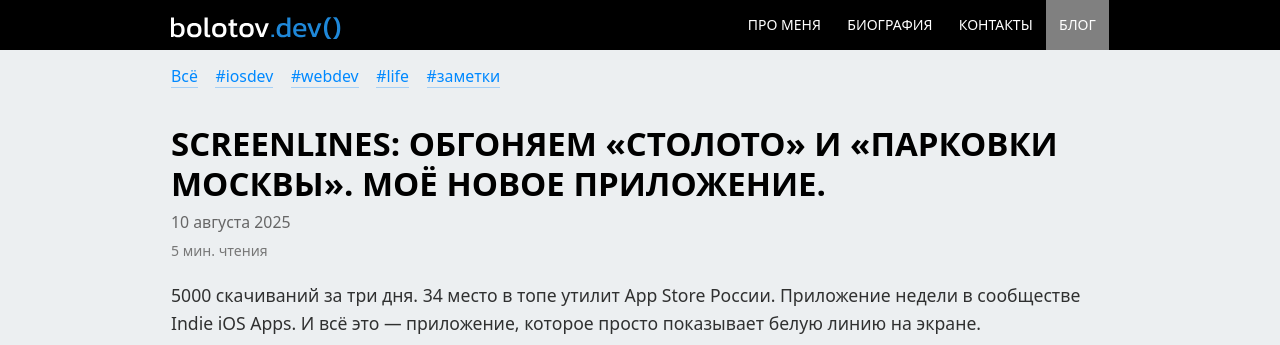
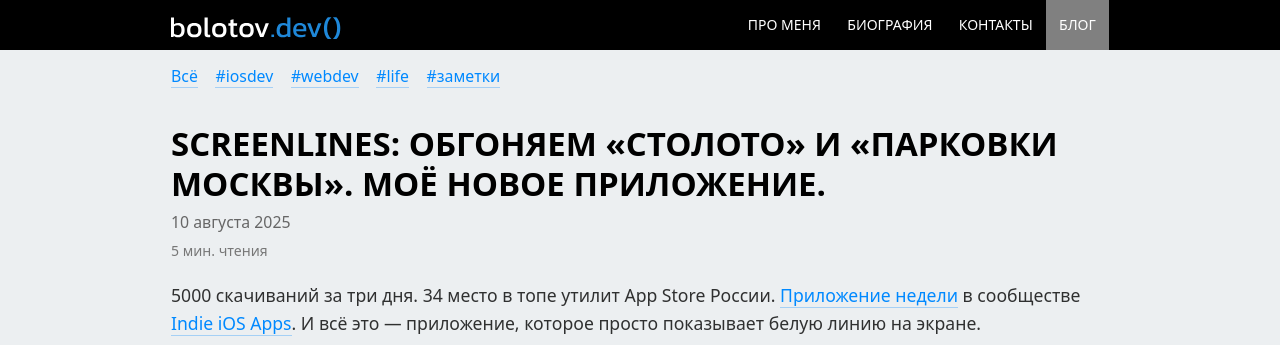
Before and after one commit to artembolotov/artembolotov.github.io, a Jekyll site: the page built from blog/_posts/2025-08-10-screenlines.md, in a window 1280 px wide and 900 px high, cut to the strip 0-345 px from the top of the window. Built offline with Jekyll 4.4.1, drawn with Linux system fonts in a browser that asks for light colours; some of the changed lines change nothing that is shown; some of the changed text lies outside the part shown.

Commit message:
Added reviews to screenlines post

```diff
--- a/blog/_posts/2025-08-10-screenlines.md
+++ b/blog/_posts/2025-08-10-screenlines.md
@@ -6,7 +6,7 @@ image: /blog/img/2025-08-10-screenlines/preview.png
 draft: true
 ---
 
-5000 скачиваний за три дня. 34 место в топе утилит App Store России. Приложение недели в сообществе Indie iOS Apps. И всё это — приложение, которое просто показывает белую линию на экране.
+5000 скачиваний за три дня. 34 место в топе утилит App Store России. [Приложение недели](https://x.com/ios_dev_alb/status/1956656538841477335){:target="_blank"} в сообществе [Indie iOS Apps](https://x.com/ios_dev_alb/status/1956656538841477335?s=46&t=XX_GDAhHPLfRalDTeluI4w){:target="_blank"}. И всё это — приложение, которое просто показывает белую линию на экране.
 
 {% capture gallery_appstore %}
 /blog/img/2025-08-10-screenlines/ru_0.png
@@ -130,6 +130,16 @@ Claude оказался единственным, кто подходит для
 {% endcapture %}
 {% include gallery.html images=gallery_racoon %}
 
+Теперь есть и настоящие отзывы
+
+{% capture gallery_reviews %}
+/blog/img/2025-08-10-screenlines/reviews_0.png
+/blog/img/2025-08-10-screenlines/reviews_1.png
+/blog/img/2025-08-10-screenlines/reviews_2.png
+/blog/img/2025-08-10-screenlines/reviews_3.png
+{% endcapture %}
+{% include gallery.html images=gallery_reviews %}
+
 ### Калькулятор экономии
 
 Claude предложил калькулятор — простую, но эффективную штуку:
```
Also changed, not shown: blog/img/2025-08-10-screenlines/reviews_0.png (added), blog/img/2025-08-10-screenlines/reviews_1.png (added), blog/img/2025-08-10-screenlines/reviews_2.png (added), blog/img/2025-08-10-screenlines/reviews_3.png (added).
